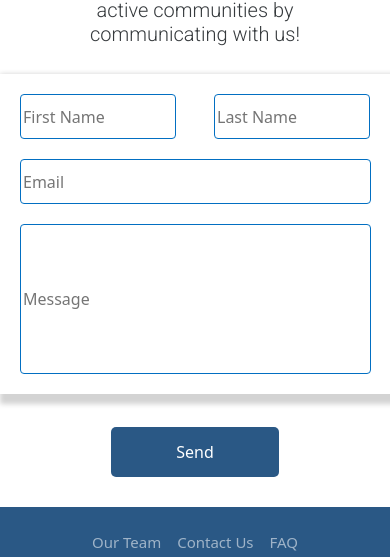
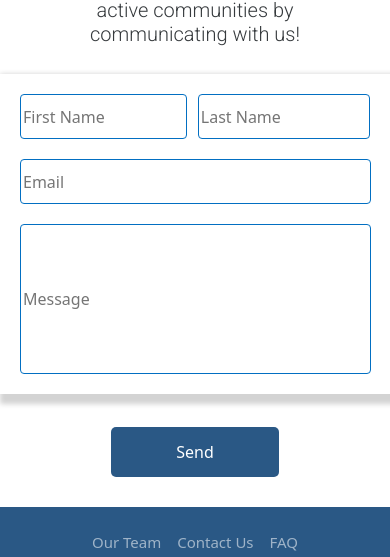
Before and after one commit to ReCoded-Org/capstone-turkey-love-thy-neighbour, a React (Create React App) app: page /contact-us in a window 390 px wide. Shown: the part 262-819 px from the top of the page. Built offline with nearby package versions, Linux system fonts and the light colour scheme; no server answers.

Commit message:
Validations work but firestore doesnt work

```diff
--- a/package.json
+++ b/package.json
@@ -14,6 +14,7 @@
     "react": "^17.0.2",
     "react-bootstrap": "2.0.0-beta.0",
     "react-dom": "^17.0.2",
+    "react-hook-form": "^7.14.2",
     "react-redux": "^7.2.4",
     "react-router-dom": "^5.2.0",
     "react-scripts": "4.0.3",
--- a/src/containers/ContactUs/index.jsx
+++ b/src/containers/ContactUs/index.jsx
@@ -1,17 +1,13 @@
 import React, { useState } from "react";
-
 import { Container, Row, Col, Button, Modal } from "react-bootstrap";
-
 import "./index.scss";
 import { useFormik } from "formik";
-
 import * as Yup from "yup";
 import { Link } from "react-router-dom";
 import { CTAButton } from "../../components/CustomButtons/index";
-
 import { ReactComponent as MainImg } from "../../images/firstContactUs.svg";
-import { ReactComponent as Logoimg } from "../../images/secondContactUs.svg";
-
+import { ReactComponent as LogoImg } from "../../images/secondContactUs.svg";
+import { ReactComponent as CheckIcon } from "../../images/checkicon.svg";
 import { firestore } from "../../firebaseConfig";
 
 function ContactUs() {
@@ -22,7 +18,7 @@ function ContactUs() {
       email: "",
       user_message: "",
     },
-    validationSchema: Yup.object({
+    validationSchema: Yup.object().shape({
       first_name: Yup.string()
         .min(2, "Mininum 2 characters")
         .max(15, "Maximum 15 characters")
@@ -37,37 +33,21 @@ function ContactUs() {
         .max(15, "Maximum 500 characters")
         .required("Required!"),
     }),
-    onSubmit: (values) => {
-      // eslint-disable-next-line
-      alert(JSON.stringify(values, null, 2));
+    onSubmit: (values, event) => {
+      firestore.collection("contacts").add({
+        first_name: values.first_name,
+        last_name: values.last_name,
+        email: values.email,
+        user_message: values.user_message,
+      });
     },
   });
 
-  const [name, setName] = useState("");
-  const [lastname, setLastname] = useState("");
-  const [email, setEmail] = useState("");
-  const [message, setMessage] = useState("");
-
-  const handleSubmit = (e) => {
-    e.preventDefault();
-    firestore.collection("contacts").add({
-      name,
-      lastname,
-      email,
-      message,
-    });
-
-    setName("");
-    setLastname("");
-    setEmail("");
-    setMessage("");
-  };
   const [show, setShow] = useState(false);
-
   const handleClose = () => setShow(false);
   const handleShow = () => setShow(true);
   return (
-    <section className="contact-us-container">
+    <section className="container-fluid">
       <Container className="contactus-content-container d-flex align-items-center">
         <Row className="contactus-content-row m-0">
           <Col
@@ -82,8 +62,7 @@ function ContactUs() {
                 Help us create effective and active communities by communicating
                 with us!
               </h5>
-
-              <form onSubmit={(formik.handleSubmit, handleSubmit)}>
+              <form onSubmit={formik.handleSubmit}>
                 <div className="form-box">
                   <div className="first-last-names">
                     <div>
@@ -92,14 +71,14 @@ function ContactUs() {
                         type="text"
                         name="first_name"
                         placeholder="First Name"
-                        value={(formik.values.first_name, name)}
-                        onChange={
-                          (formik.handleChange, (e) => setName(e.target.value))
-                        }
+                        value={formik.values.first_name}
+                        onChange={formik.handleChange}
                       />
                       {formik.errors.first_name &&
                         formik.touched.first_name && (
-                          <p>{formik.errors.first_name}</p>
+                          <p className="validation">
+                            {formik.errors.first_name}
+                          </p>
                         )}
                     </div>
                     <div>
@@ -108,14 +87,11 @@ function ContactUs() {
                         type="text"
                         name="last_name"
                         placeholder="Last Name"
-                        value={(formik.values.last_name, lastname)}
-                        onChange={
-                          (formik.handleChange,
-                          (e) => setLastname(e.target.value))
-                        }
+                        value={formik.values.last_name}
+                        onChange={formik.handleChange}
                       />
                       {formik.errors.last_name && formik.touched.last_name && (
-                        <p>{formik.errors.last_name}</p>
+                        <p className="validation">{formik.errors.last_name}</p>
                       )}
                     </div>
                   </div>
@@ -125,13 +101,11 @@ function ContactUs() {
                       type="email"
                       name="email"
                       placeholder="Email"
-                      value={(formik.values.email, email)}
-                      onChange={
-                        (formik.handleChange, (e) => setEmail(e.target.value))
-                      }
+                      value={formik.values.email}
+                      onChange={formik.handleChange}
                     />
                     {formik.errors.email && formik.touched.email && (
-                      <p>{formik.errors.email}</p>
+                      <p className="validation">{formik.errors.email}</p>
                     )}
                   </div>
                   <div>
@@ -140,14 +114,14 @@ function ContactUs() {
                       type="text"
                       name="user_message"
                       placeholder="Message"
-                      value={(formik.values.user_message, message)}
-                      onChange={
-                        (formik.handleChange, (e) => setMessage(e.target.value))
-                      }
+                      value={formik.values.user_message}
+                      onChange={formik.handleChange}
                     />
                     {formik.errors.user_message &&
                       formik.touched.user_message && (
-                        <p>{formik.errors.user_message}</p>
+                        <p className="validation">
+                          {formik.errors.user_message}
+                        </p>
                       )}
                   </div>
                 </div>
@@ -156,21 +130,9 @@ function ContactUs() {
                     <Link to="/neighbors">Send</Link>
                   </CTAButton>
                   <Modal show={show} onHide={handleClose}>
-                    <Modal.Header>
-                      <svg
-                        xmlns="http://www.w3.org/2000/svg"
-                        width="20%"
-                        height="20%"
-                        fill="green"
-                        className="check-icon"
-                        viewBox="0 0 16 16"
-                      >
-                        <path d="M13.485 1.431a1.473 1.473 0 0 1 2.104 2.062l-7.84 9.801a1.473 1.473 0 0 1-2.12.04L.431 8.138a1.473 1.473 0 0 1 2.084-2.083l4.111 4.112 6.82-8.69a.486.486 0 0 1 .04-.045z" />
-                      </svg>
-                    </Modal.Header>
                     <Modal.Body>
                       <h5>
-                        The message was successfully sent.
+                        The message was successfully sent! <CheckIcon />
                         <br />
                         We will get you back soon!
                       </h5>
@@ -187,12 +149,11 @@ function ContactUs() {
           </Col>
           <Col xs={12} sm={12} md={6} className="p-0 px-xs-1 px-md-1 h-100">
             <MainImg className="img-fluid main-img" />
-            <Logoimg className="img-fluid logo-img" />
+            <LogoImg alt="img" className="img-fluid logo-img" />
           </Col>
         </Row>
       </Container>
     </section>
   );
 }
-
 export default ContactUs;
--- a/src/containers/ContactUs/index.scss
+++ b/src/containers/ContactUs/index.scss
@@ -22,6 +22,11 @@
   margin: 10px 20px 10px 20px;
   border: 1px solid $bootstrap-blue;
   border-radius: 4px;
+}
+
+.validation{
+  font-size: 15px;
+  padding-left: 19px;
 }
 
 h1 {
@@ -98,17 +103,17 @@ input[type='text']::placeholder {
       float: left;
     }
     .first-name {
-      width: 80%;
+      width: 87%;
       height: 45px;
-      margin: 20px 20px 10px 20px;
+      margin: 20px 65px 10px 20px;
       border: 1px solid $bootstrap-blue;
       border-radius: 4px;
 
     }
     .last-name {
-      width: 80%;
+      width: 87%;
       height: 45px;
-      margin: 20px 20px 10px 20px;
+      margin: 20px 20px 10px 75px;
       border: 1px solid $bootstrap-blue;
       border-radius: 4px;
       float:right;
@@ -150,7 +155,7 @@ input[type='text']::placeholder {
       }
 }
 
-@media screen and  (min-width: 1024px) {
+@media screen and  (min-width: 1024px) and (max-width: 1399px) {
 .first-last-names{
   display: flex;
   flex-direction: row;
@@ -193,7 +198,7 @@ input[type='text']::placeholder {
    }
   }
 
-  @media screen and (min-width: 1025px){
+  @media screen and (min-width: 1400px){
     .first-name {
       width:276px;
        height: 45px;
@@ -211,7 +216,13 @@ input[type='text']::placeholder {
       border: 1px solid $bootstrap-blue;
       border-radius: 4px;
      }
+
      .form-box{
       width: 100%;
-    }
+     }
+
+    .contactus-content-row{
+      padding-top: 50px;
+      padding-bottom: 10px;
+     }
   }
```
Also changed, not shown: 1 other file (tests, documents, lock files or other folders).
